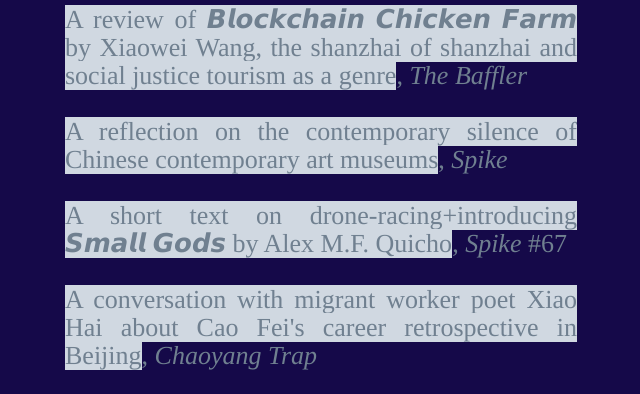
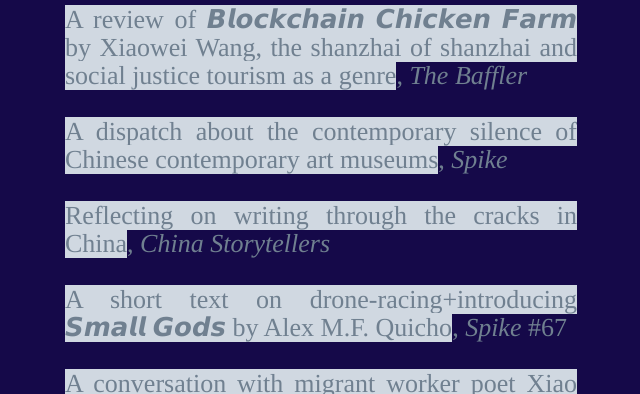
Before and after one commit to jaimebot/jaimebot.github.io, a plain HTML site: page index.html in a window 1280 px wide. Shown: the part 638-1032 px from the top of the page, without its empty margins (195-835 px from the left). Drawn offline with Linux system fonts and the light colour scheme.

Commit message:
Update index.html

```diff
--- a/index.html
+++ b/index.html
@@ -68,7 +68,9 @@ The <br> is a line brake. This makes sure each link is on a new line.
 
  <p><a href="https://thebaffler.com/latest/social-justice-tourism-chu" target="blank">A review of 𝘽𝙡𝙤𝙘𝙠𝙘𝙝𝙖𝙞𝙣 𝘾𝙝𝙞𝙘𝙠𝙚𝙣 𝙁𝙖𝙧𝙢 by Xiaowei Wang, the shanzhai of shanzhai and social justice tourism as a genre</a>, <i>The Baffler</i>
 <BR>
-<BR><a href="https://www.spikeartmagazine.com/articles/time-death-m-woods-jaime-chu" target="blank">A reflection on the contemporary silence of Chinese contemporary art museums</a>, <i>Spike</i>
+<BR><a href="https://www.spikeartmagazine.com/articles/time-death-m-woods-jaime-chu" target="blank">A dispatch about the contemporary silence of Chinese contemporary art museums</a>, <i>Spike</i>
+<BR>
+<BR><a href="https://chinesestorytellers.substack.com/p/non-fiction-writing-china" target="blank">Reflecting on writing through the cracks in China</a>, <i>China Storytellers</i>
 <BR>
 <BR><a href="https://shop.spikeartmagazine.com/product/issue-67-spring-2021-sports" target="blank">A short text on drone-racing+introducing 𝙎𝙢𝙖𝙡𝙡 𝙂𝙤𝙙𝙨 by Alex M.F. Quicho</a>, <i>Spike</i> #67
 <BR>
```
